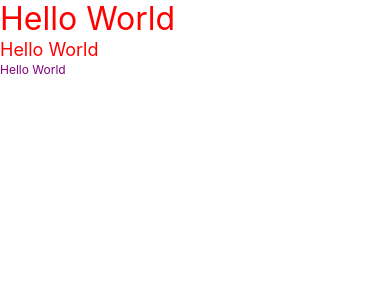
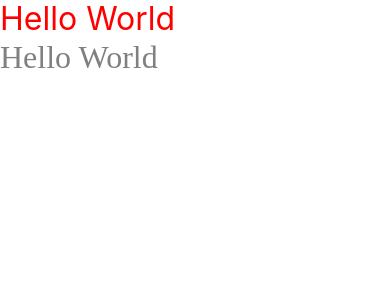
Before and after one commit to JeffyMesquita/NubbleApp, a React Native app: screen / in a window 390 px wide. Shown: the top 300 px of the page. Built offline with nearby package versions, Linux system fonts and the light colour scheme.

Commit message:
Fonts Customizadas no Android

```diff
--- a/App.tsx
+++ b/App.tsx
@@ -13,16 +13,10 @@ function App(): JSX.Element {
         Hello World
       </Text>
       <Text
-        preset="headingSmall"
+        preset="headingLarge"
         style={{
-          color: 'red',
-        }}>
-        Hello World
-      </Text>
-      <Text
-        preset="paragraphCaption"
-        style={{
-          color: 'purple',
+          color: 'gray',
+          fontFamily: 'Satoshi-Italic'
         }}>
         Hello World
       </Text>
```
